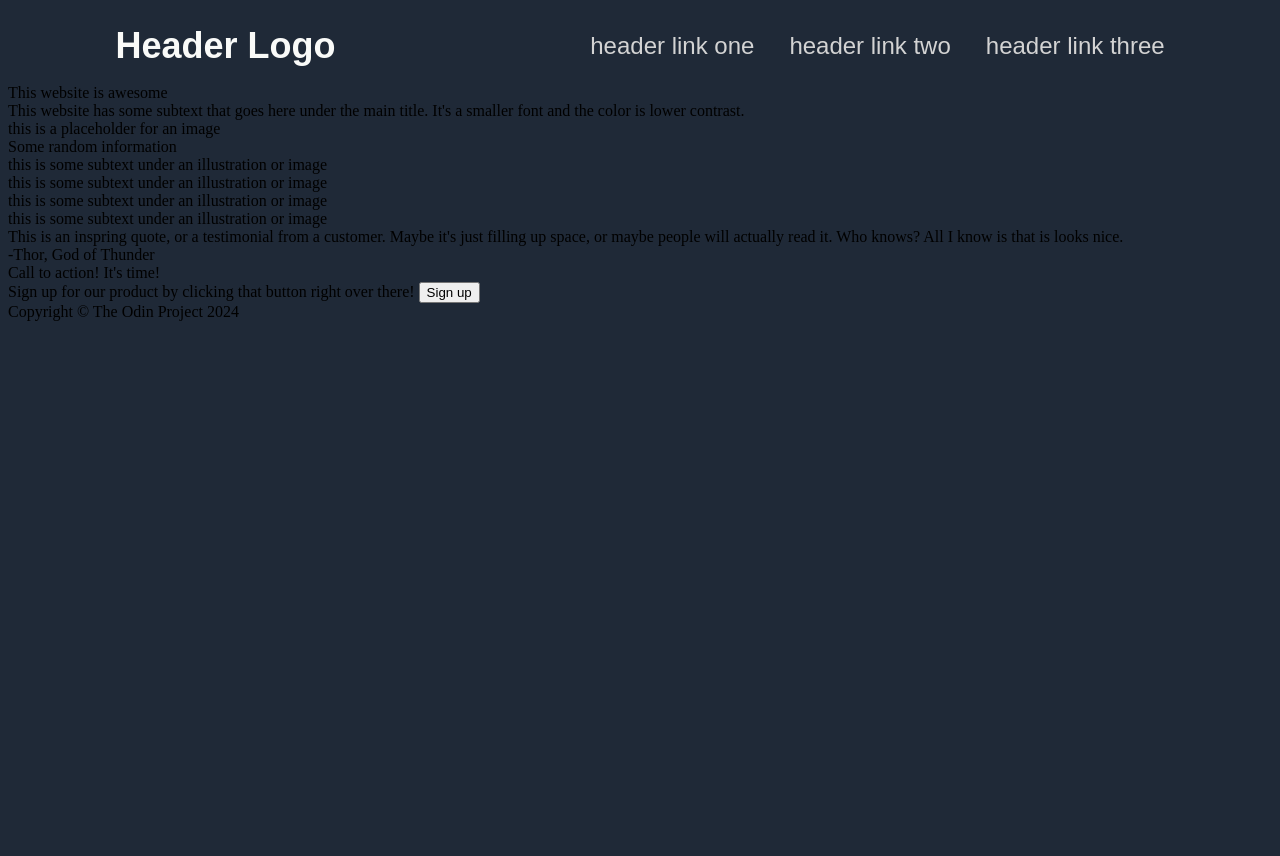
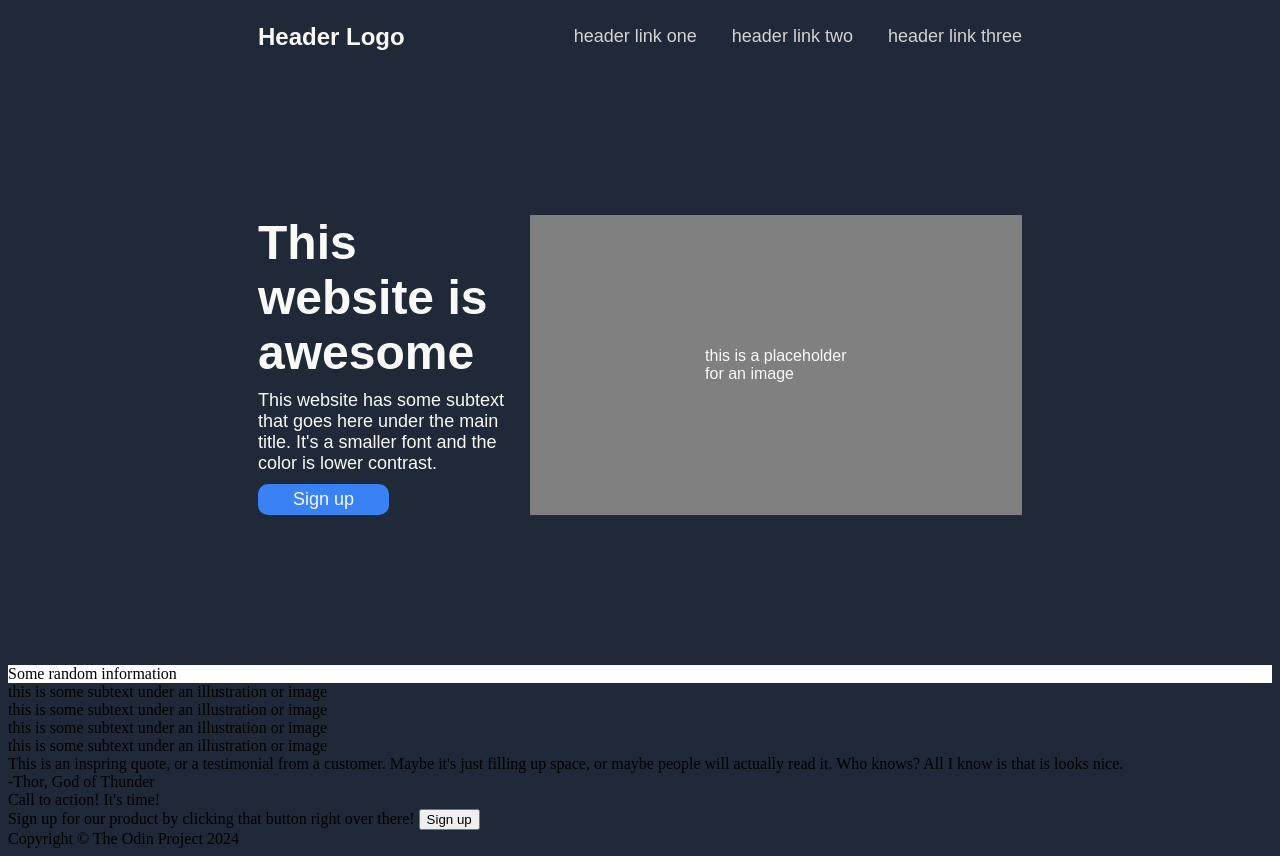
Before and after one commit to godsof-honor/landing-page, a plain HTML site: page index.html in a window 1280 px wide. Before the commit the page ends 800 px from the top, so only its background shows below. Drawn offline with Linux system fonts and the light colour scheme.

Commit message:
Completed header and hero section

```diff
--- a/index.html
+++ b/index.html
@@ -18,38 +18,35 @@
         </div>
     </header>
 
-    <div class="section 1">
+    <div class="section-1">
+        <div class="left-sect1">
+            <div class="hero">
                 This website is awesome
             </div>
-    <div>
+            <div class="secondary-hero">
                 This website has some subtext that goes here under the main title. It's a smaller font and the color
                 is lower contrast.
             </div>
-    <div>
+            <div class="but">
+                <button class="first-button">Sign up</button>
+            </div>
+        </div>
+        <div class="right-sect1">
             this is a placeholder for an image
         </div>
-
-    <div class="section 2">
-        Some random information
     </div>
 
-    <div class="text">
-        this is some subtext under an illustration or image
-    </div>
+    <div class="section-2">Some random information</div>
 
-    <div class="text">
-        this is some subtext under an illustration or image
-    </div>
+    <div class="text">this is some subtext under an illustration or image</div>
 
-    <div class="text">
-        this is some subtext under an illustration or image
-    </div>
+    <div class="text">this is some subtext under an illustration or image</div>
 
-    <div class="text">
-        this is some subtext under an illustration or image
-    </div>
+    <div class="text">this is some subtext under an illustration or image</div>
 
-    <div class="section 3">
+    <div class="text">this is some subtext under an illustration or image</div>
+
+    <div class="section-3">
         <div>
             This is an inspring quote, or a testimonial from a customer. Maybe it's just filling up space, or
             maybe people will actually read it. Who knows? All I know is that is looks nice.
@@ -59,7 +56,7 @@
         </div>
     </div>
 
-    <div class="section 4">
+    <div class="section-4">
         <div>
             Call to action! It's time!
         </div>
--- a/style.css
+++ b/style.css
@@ -1,14 +1,15 @@
 body{
     background-color: #1F2937;
-
+    display: flex;
+    flex-direction: column;
 }
 
 header{
     color: #F9FAF8;
     font-family: sans-serif;
     display: flex;
-    justify-content: space-around;
     align-items: center;
+    justify-content: space-between;
 }
 
 ul{
@@ -23,10 +24,65 @@ a{
 }
 
 .left-links{
-    font-size: 36px;
+    font-size: 24px;
     font-weight: bold;
 }
 
 .right-links{
-    font-size: 24px;
+    font-size: 18px;
 }
+
+.hero{
+    font-size: 48px;
+    color: #F9FAF8;
+    font-family: sans-serif;
+    font-weight: bold;
+}
+
+.section-1{
+    display: flex;
+    justify-content: space-between;
+}
+
+.left-sect1{
+    display: flex;
+    flex-direction: column;
+    flex-wrap: wrap;
+    width: 450px;
+}
+
+.secondary-hero{
+    font-size: 18px;
+    color: #F9FAF8;
+    padding: 10px 0px;
+    font-family: sans-serif;
+}
+
+.first-button{
+    font-size: 18px;
+    padding: 5px 35px;
+    background-color: #3882F6;
+    border-radius: 10px;
+    color: #F9FAF8;
+    border: 0px;
+    font-family: sans-serif;
+}
+
+.right-sect1{
+    background-color: grey;
+    color: #F9FAF8;
+    font-family: sans-serif;
+    display: flex;
+    align-items: center;
+    padding: 0px 175px;
+}
+
+header, .section-1{
+    margin-left: 250px;
+    margin-right: 250px;
+    margin-bottom: 150px;
+}
+
+.section-2{
+    background-color: white;
+}
```
Lines whose indentation alone changed are shown as unchanged.
